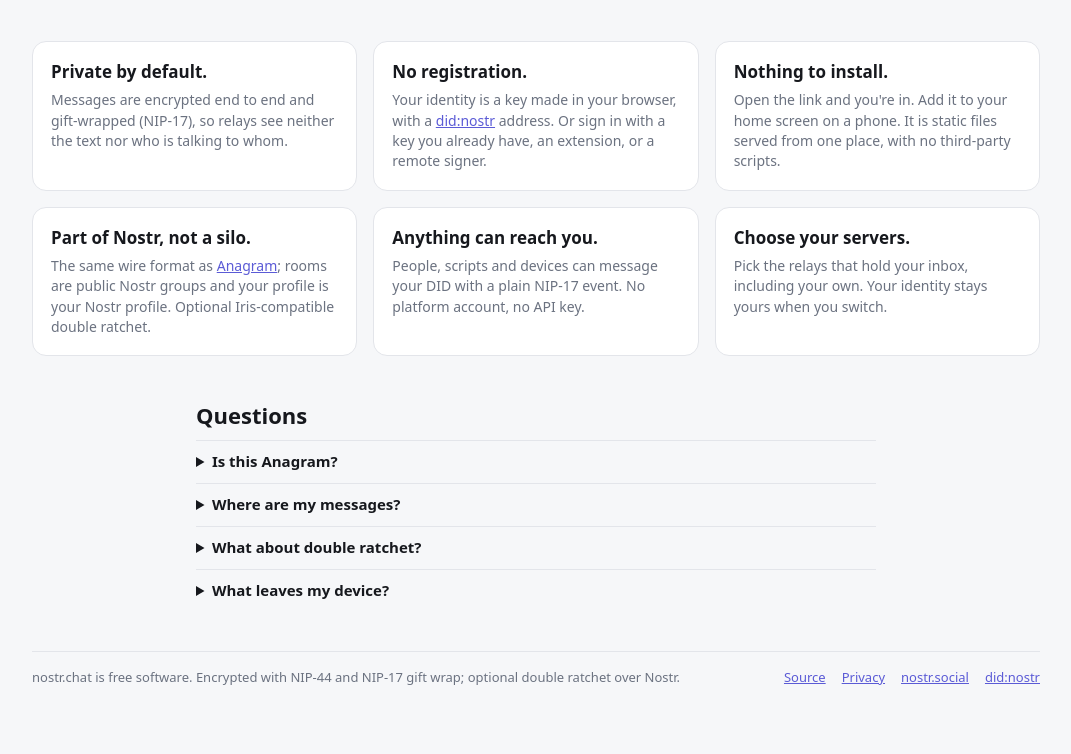
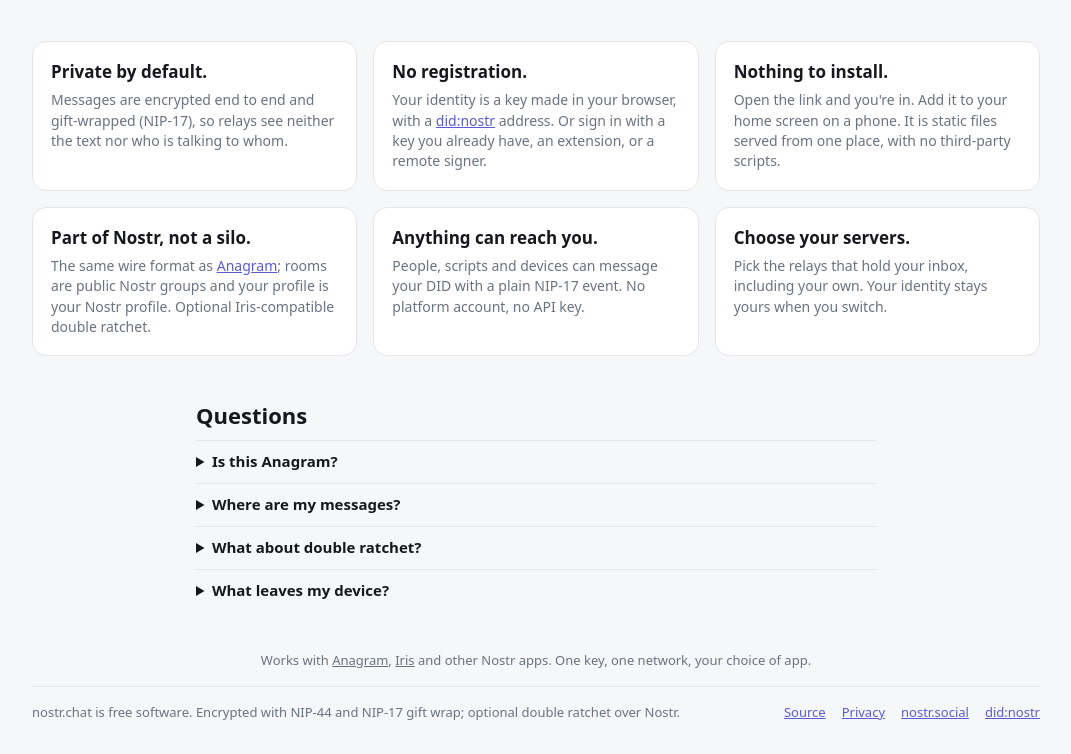
Before and after one commit to melvincarvalho/anagram, a website: page index.html in a window 1280 px wide. Shown: the part 657-1411 px from the top of the page, without its empty margins (104-1175 px from the left). Before the commit the page ends 1376 px from the top, so only its background shows below. Drawn offline with Linux system fonts and the light colour scheme.

Commit message:
Landing: one line on interoperable apps above the footer

```diff
--- a/js/app.js
+++ b/js/app.js
@@ -540,6 +540,7 @@ function Login() {
         <details><summary>What about double ratchet?</summary><p>It adds Signal-style forward secrecy for chats with Iris users, and such chats stay in this browser. By default the app only checks whether the other person supports it (a lookup on relay.snort.social) and asks before turning it on; "Never" in Settings stops the lookups. Everyone else keeps standard NIP-17.</p></details>
         <details><summary>What leaves my device?</summary><p>Only what the <a href="https://github.com/melvincarvalho/anagram#privacy" target="_blank" rel="noopener">Privacy section</a> lists: relay traffic, profile lookups on nostr.social, and files you choose to upload.</p></details>
       </section>
+      <p class="landing-partners">Works with <a href="https://github.com/lnbits/anagram" target="_blank" rel="noopener">Anagram</a>, <a href="https://irischat.org" target="_blank" rel="noopener">Iris</a> and other Nostr apps. One key, one network, your choice of app.</p>
       <footer class="landing-foot">
         <span>nostr.chat is free software. Encrypted with NIP-44 and NIP-17 gift wrap; optional double ratchet over Nostr.</span>
         <nav>
--- a/style.css
+++ b/style.css
@@ -1742,12 +1742,22 @@ mark {
   margin: 8px 0 0;
   color: var(--muted);
 }
+.landing-partners {
+  margin: 40px 0 0;
+  text-align: center;
+  color: var(--muted);
+  font-size: 13px;
+}
+.landing-partners a {
+  color: inherit;
+  text-decoration: underline;
+}
 .landing-foot {
   display: flex;
   flex-wrap: wrap;
   justify-content: space-between;
   gap: 10px 20px;
-  margin-top: 40px;
+  margin-top: 16px;
   padding-top: 16px;
   border-top: 1px solid var(--line);
   color: var(--muted);
```
